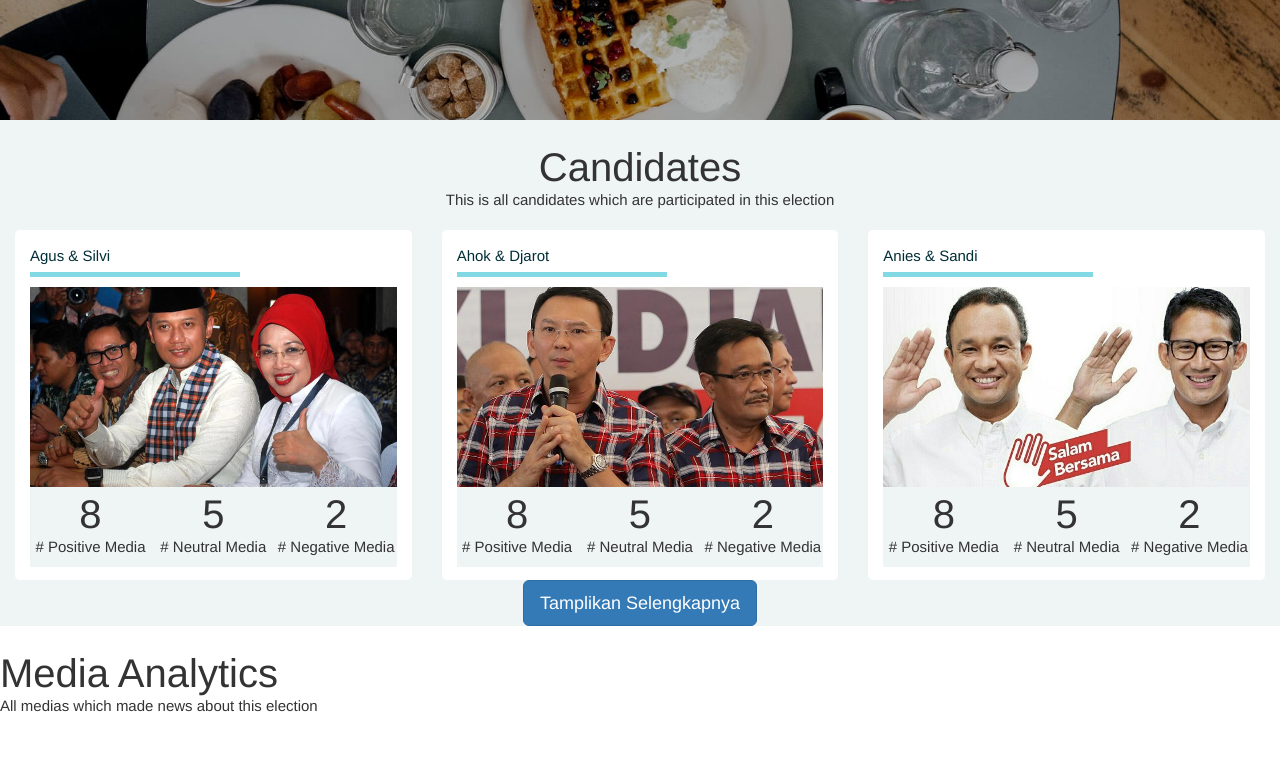
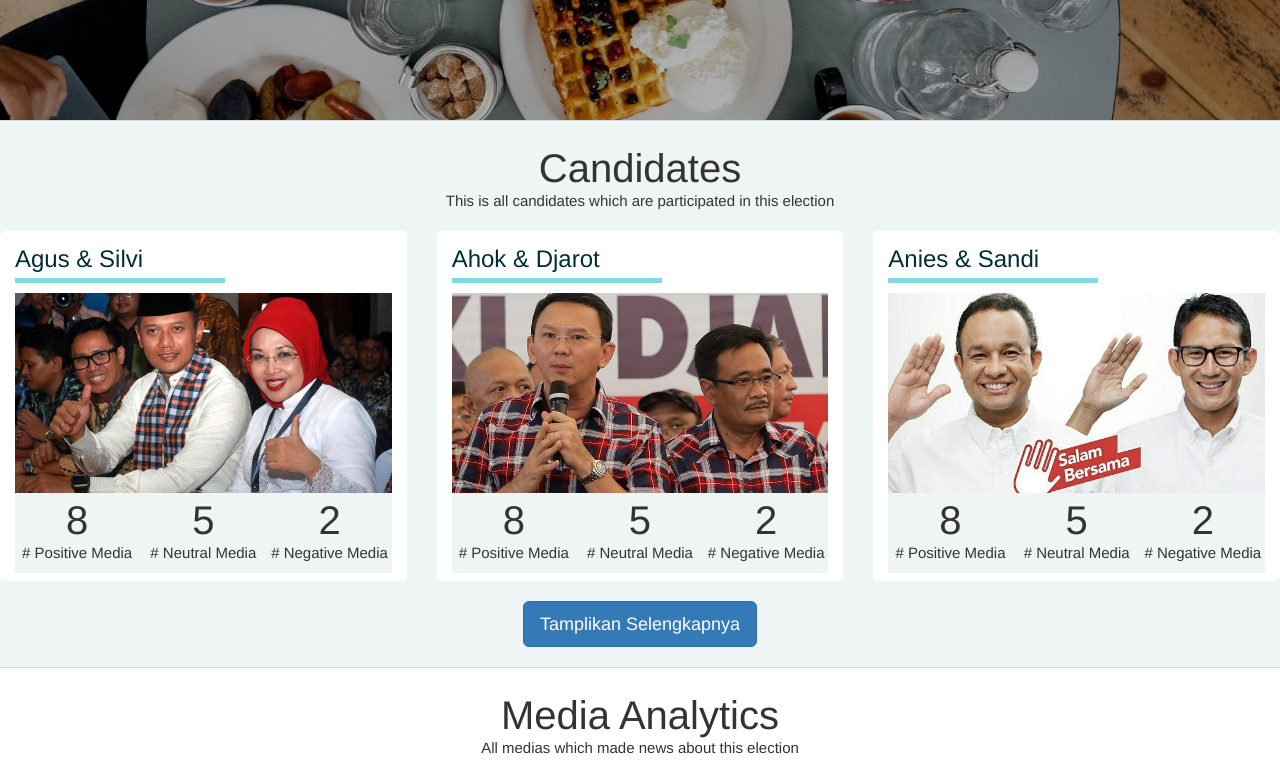
Before and after one commit to imrenagi/rojak-web-frontend, a React app: page / in a window 1280 px wide. Shown: the part 380-1142 px from the top of the page. Built offline with nearby package versions, Linux system fonts and the light colour scheme.

Commit message:
Fix candidate section

```diff
--- a/src/components/candidatesection/CandidateSection.js
+++ b/src/components/candidatesection/CandidateSection.js
@@ -13,19 +13,19 @@ export default class CandidateSection extends React.Component {
 
   render() {
     return (
-      <div className="candidate">
-        <div className="title">
+      <div className="wrapper style1 candidate">
+        <div className="row title">
           <h1>Candidates</h1>
         </div>
-        <div className="description">
+        <div className="row description">
           <p>This is all candidates which are participated in this election </p>
         </div>
-        <div className="custom-thumbnail">
+        <div className="row custom-thumbnail">
             <CandidateThumbnail img={agusImg} candidate_name="Agus & Silvi"/>
             <CandidateThumbnail img={ahokImg} candidate_name="Ahok & Djarot"/>
             <CandidateThumbnail img={aniesImg} candidate_name="Anies & Sandi"/>
         </div>
-        <div className="load-more">
+        <div className="row load-more">
           <Button bsStyle='primary' bsSize='large'>Tamplikan Selengkapnya</Button>
         </div>
       </div>
--- a/src/components/candidatesection/candidatesection.css
+++ b/src/components/candidatesection/candidatesection.css
@@ -1,14 +1,16 @@
 .candidate {
   position: relative;
   text-align: center;
-  background-color: #eff5f5;
+
   margin-left: -15px;
   margin-right: -15px;
+
 }
 
-.candidate .title {
+.title {
   font-size: 30px;
   padding-top: 20px;
+  text-align: center;
 }
 
 .candidate .description {
@@ -26,3 +28,9 @@
   margin-top: 20px;
   margin-bottom: 20px;
 }
+
+.wrapper.style1 {
+  border-bottom: 1px solid rgba(144, 144, 144, 0.25);
+  border-top: 1px solid rgba(144, 144, 144, 0.25);
+  background-color: #eff5f5;
+}
--- a/src/components/candidatethumbnail/CandidateThumbnail.js
+++ b/src/components/candidatethumbnail/CandidateThumbnail.js
@@ -9,9 +9,9 @@ export default class CandidateThumbnail extends React.Component {
   render() {
     return (
           <div className="col-lg-4 col-md-4 col-sm-12 col-xs-12">
-            <div className="candidate-card-wrapper">
+            <div className="card">
               <div className="candidate-card-title">
-                <p>{this.props.candidate_name}</p>
+                <h3>{this.props.candidate_name}</h3>
               </div>
               <div className="candidate-card-divider"></div>
 
--- a/src/components/candidatethumbnail/candidatethumbnail.css
+++ b/src/components/candidatethumbnail/candidatethumbnail.css
@@ -1,4 +1,4 @@
-.candidate-card-wrapper {
+.card {
   position: relative;
   padding: 15px;
   height: 350px;
@@ -12,7 +12,6 @@
   position: relative;
   text-align: left;
   color: #002E36;
-  font-size: 100px;
   margin: 0px;
 }
 
--- a/src/components/home/home.css
+++ b/src/components/home/home.css
@@ -0,0 +1,3 @@
+.row {
+  text-align: center;
+}
--- a/src/components/mediasection/MediaSection.js
+++ b/src/components/mediasection/MediaSection.js
@@ -8,7 +8,7 @@ export default class MediaSection extends React.Component {
   render() {
     return (
       <div className="row">
-        <div className="align-middle">
+        <div className="title">
           <h1>Media Analytics</h1>
           <p>All medias which made news about this election </p>
         </div>
```
